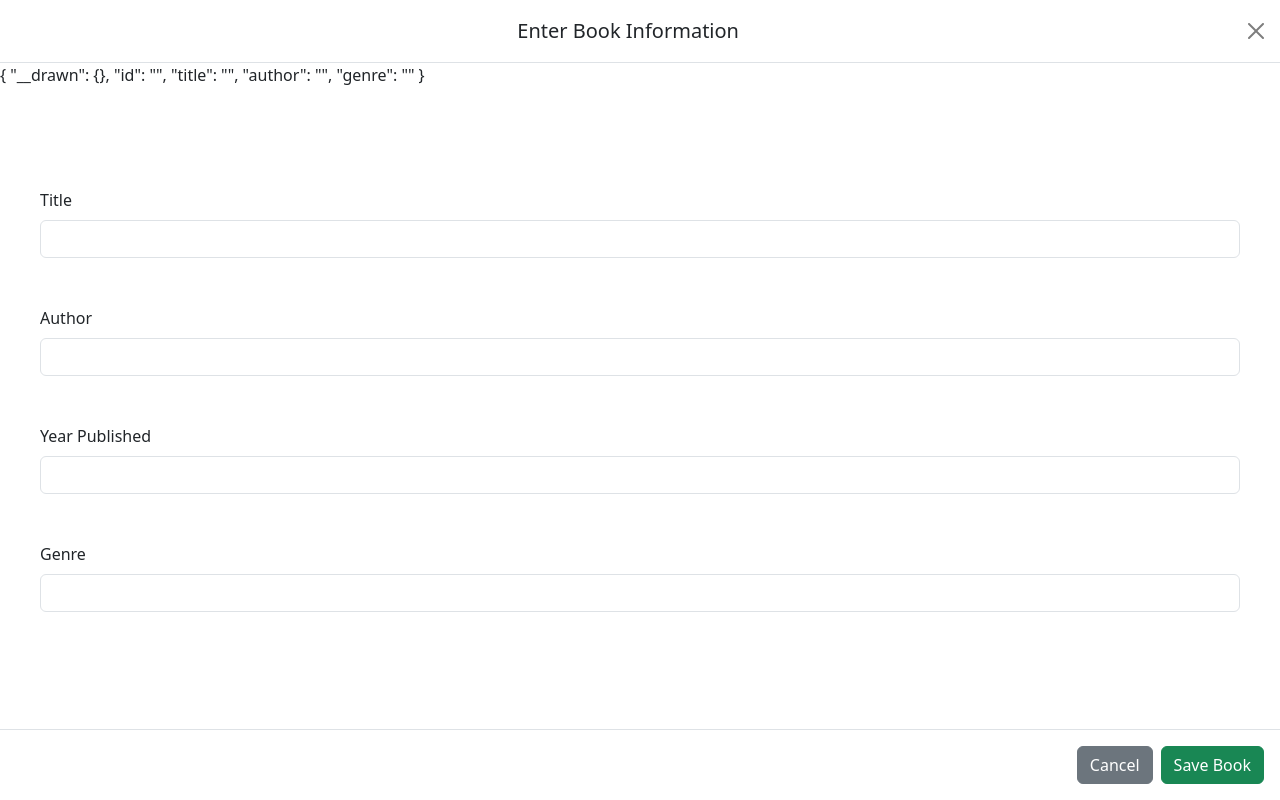
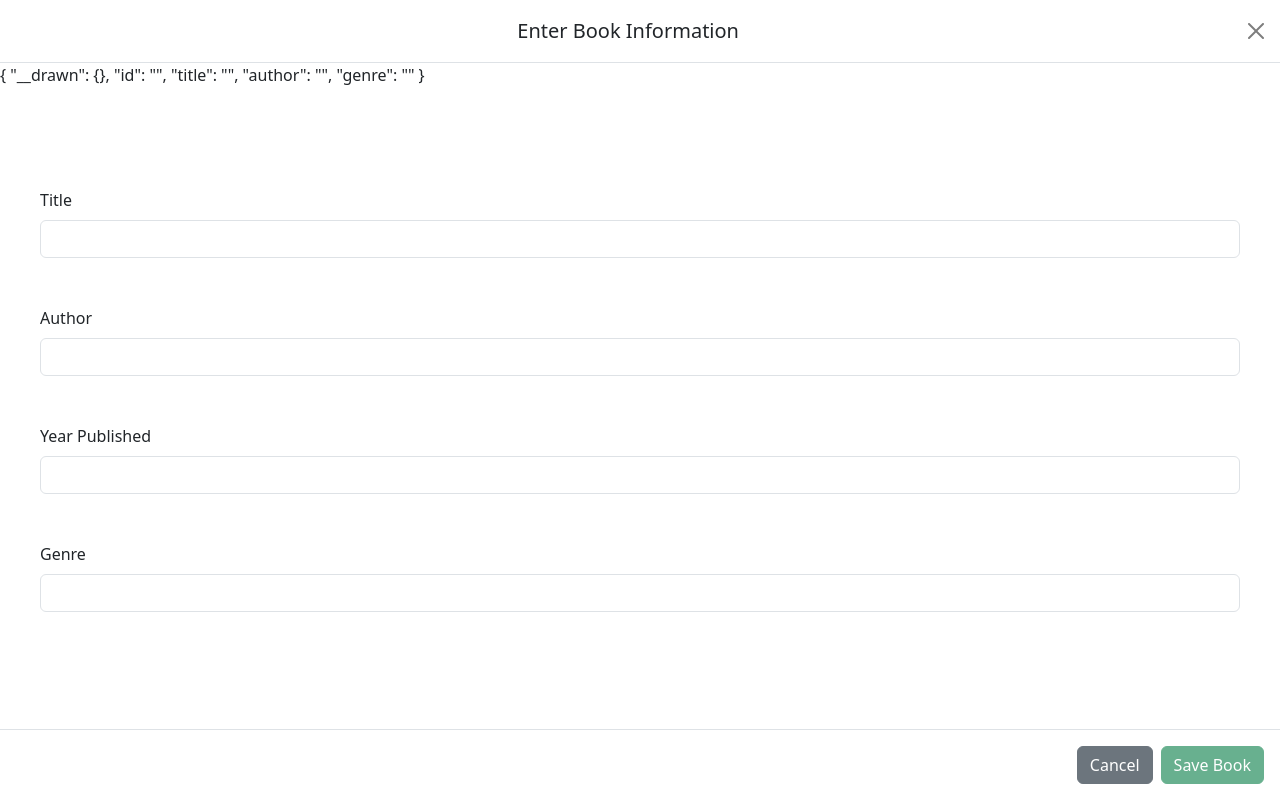
Before and after one commit to JWest2323/library-app, an Angular app: page / in a window 1280 px wide. Both pictures are taken after a click on the button "Add Book". Built offline with nearby package versions, Linux system fonts and the light colour scheme.

Commit message:
add & edit book form submit validation

```diff
--- a/src/app/book-forms/add-book-form/add-book-form.component.html
+++ b/src/app/book-forms/add-book-form/add-book-form.component.html
@@ -97,6 +97,7 @@
           <button
             type="button"
             class="btn btn-success"
+            [disabled]="!bookForm.valid"
             (click)="onSubmit()"
             data-bs-dismiss="modal"
           >
--- a/src/app/book-forms/edit-book-form/edit-book-form.component.html
+++ b/src/app/book-forms/edit-book-form/edit-book-form.component.html
@@ -87,6 +87,7 @@
           <button
             type="button"
             class="btn btn-success"
+            [disabled]="!bookForm.valid"
             data-bs-dismiss="modal"
           >
             Save Book
```
